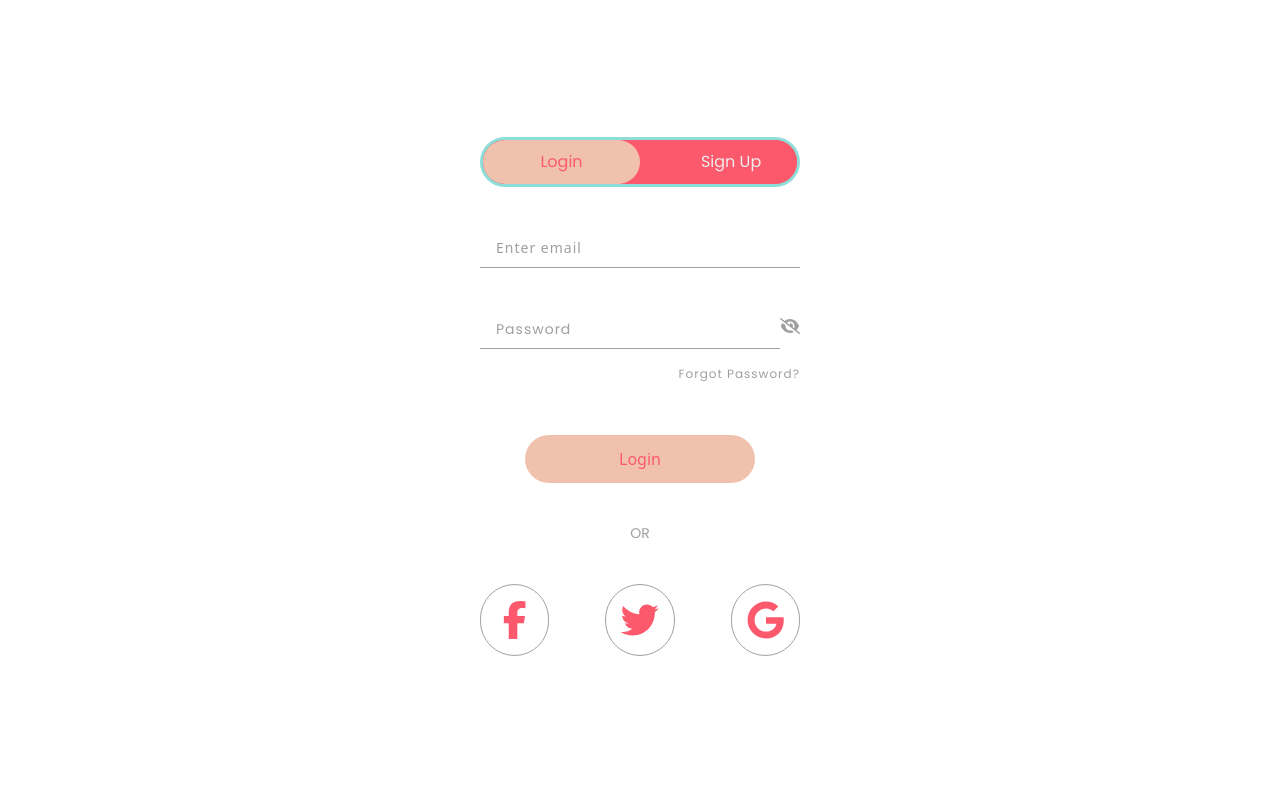
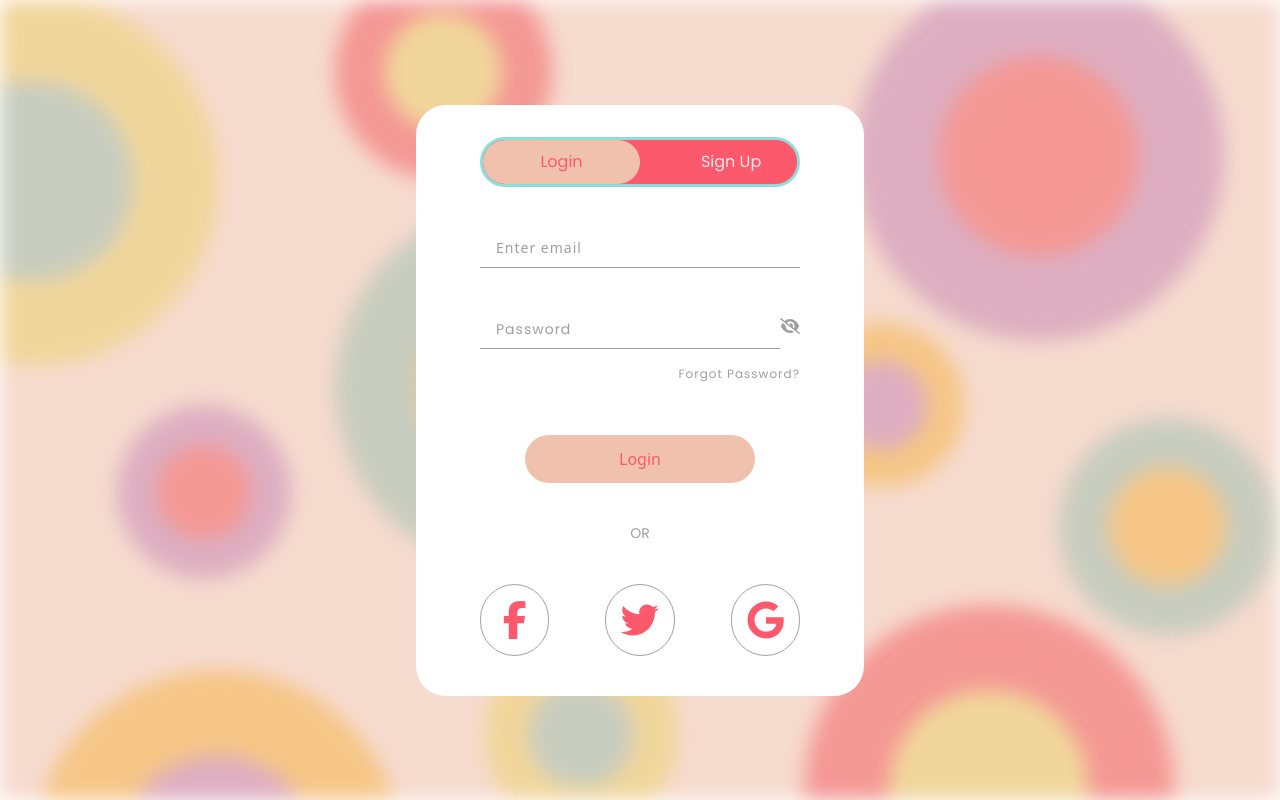
Before and after one commit to shaqdeff/Login-Form, a React app: page / in a window 1280 px wide. Built offline with nearby package versions, Linux system fonts and the light colour scheme; the HTML template or start-up script is replaced by a standard one.

Commit message:
Add background image and styles

```diff
--- a/src/index.css
+++ b/src/index.css
@@ -3,3 +3,20 @@
 @tailwind base;
 @tailwind components;
 @tailwind utilities;
+
+.form-container {
+  background: linear-gradient(
+      139deg,
+      rgba(240, 194, 174, 0.6) 100%,
+      rgba(145, 145, 145, 1) 100%
+    ),
+    url('/src/assets/images/bg.webp');
+  background-size: cover;
+  background-repeat: no-repeat;
+  background-position: center;
+  -webkit-filter: blur(10px);
+  -moz-filter: blur(10px);
+  -o-filter: blur(10px);
+  -ms-filter: blur(10px);
+  filter: blur(10px);
+}
```
